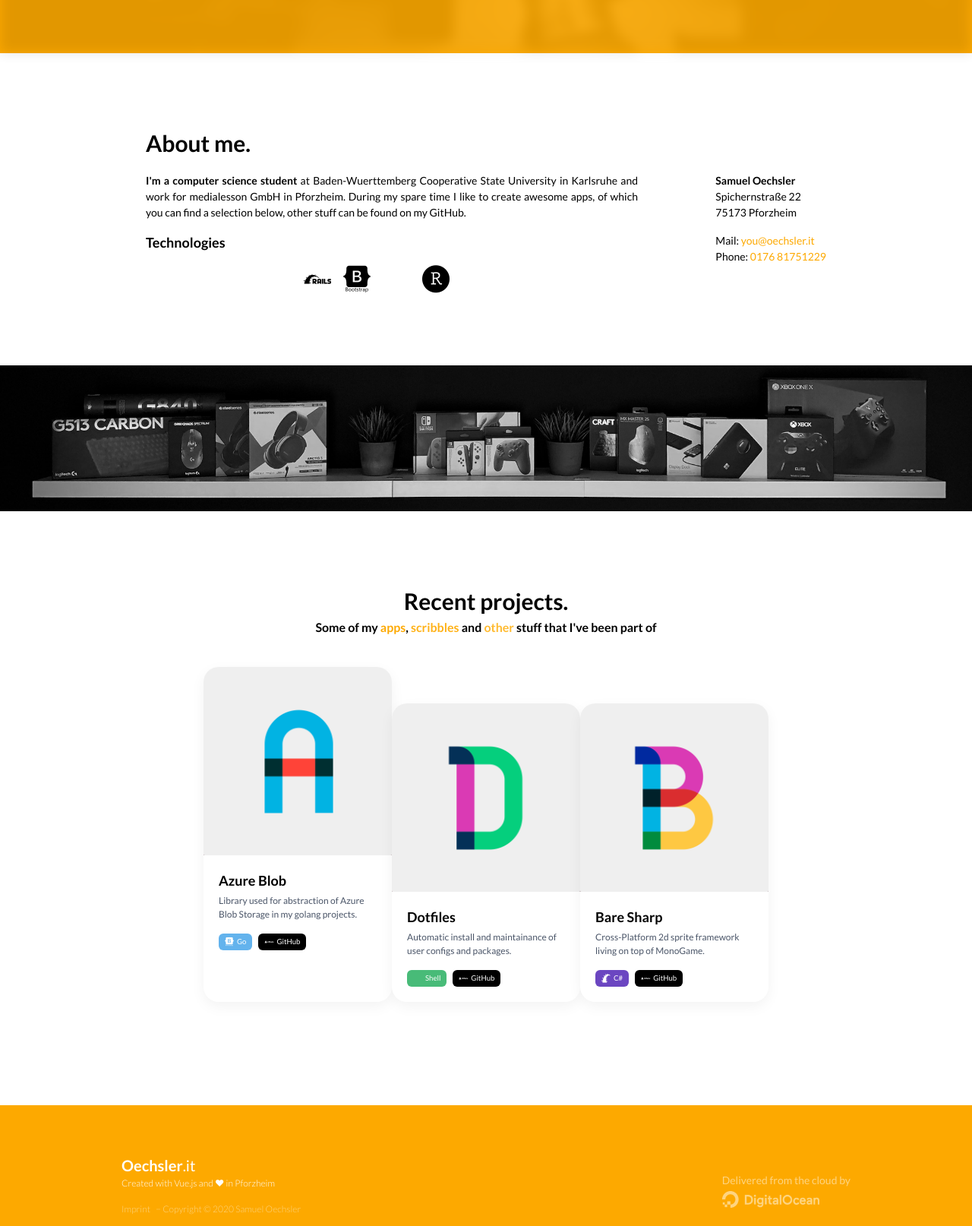
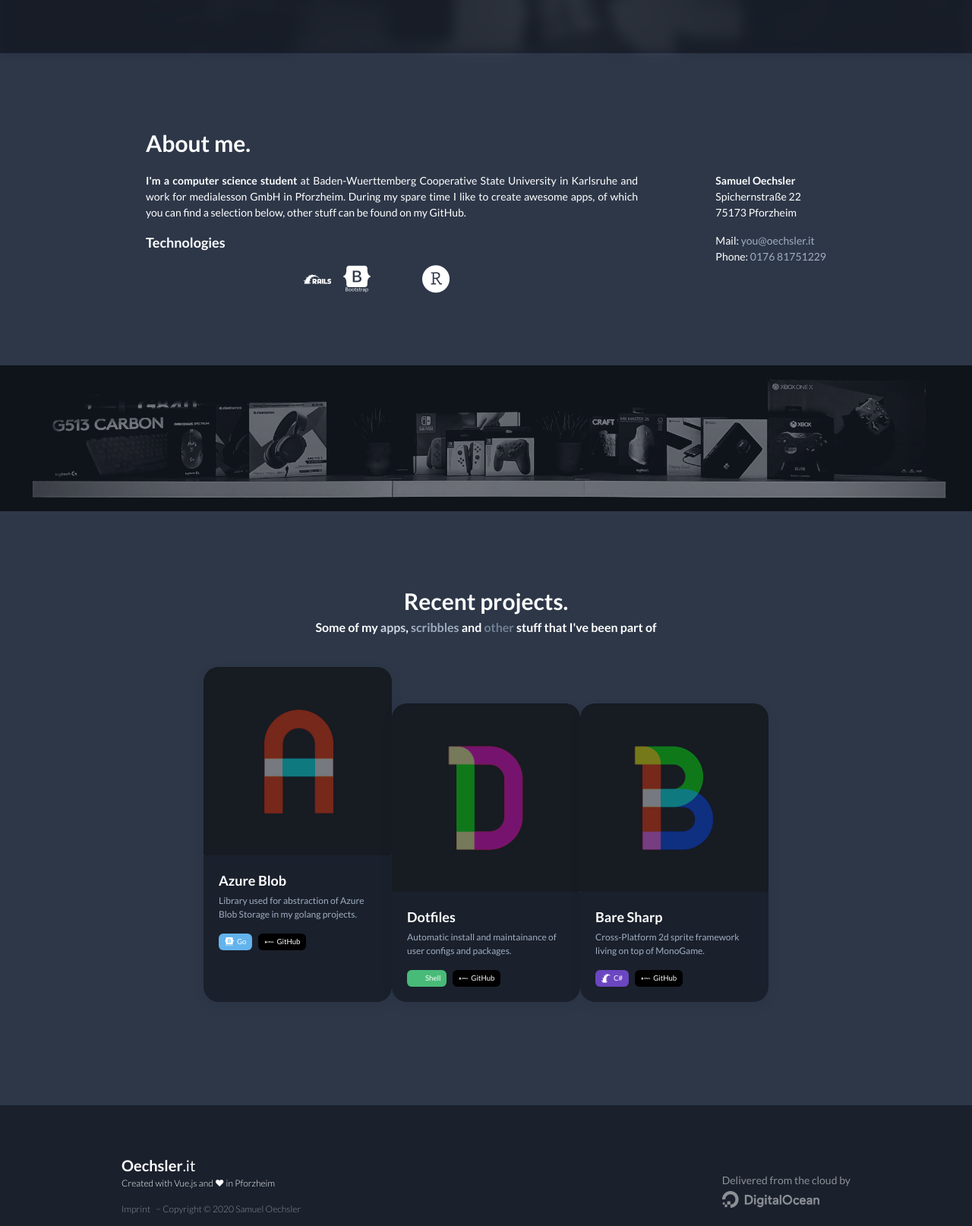
Before and after one commit to oechsler/oechsler, a Vue app: page / in a window 1280 px wide. Shown: the part 730-2344 px from the top of the page at 76% size. Built offline with nearby package versions, Linux system fonts and the light colour scheme.

Commit message:
Add darkmode layout

```diff
--- a/src/App.vue
+++ b/src/App.vue
@@ -1,5 +1,11 @@
 <template>
-  <div id="app">
+  <div id="app" class="inverted">
     <router-view />
   </div>
 </template>
+
+<style lang="scss" scoped>
+.inverted {
+  @apply bg-gray-900;
+}
+</style>
--- a/src/components/About.vue
+++ b/src/components/About.vue
@@ -17,8 +17,8 @@ import DeviconList from "@/components/DeviconList.vue";
 
 @Component({
   components: {
-    DeviconList
-  }
+    DeviconList,
+  },
 })
 export default class About extends Vue {}
 </script>
@@ -26,7 +26,9 @@ export default class About extends Vue {}
 <style lang="scss" scoped>
 .about {
   .about-content {
-    @apply text-justify;
+    @screen sm {
+      @apply text-justify;
+    }
   }
 }
 </style>
--- a/src/components/Footer.vue
+++ b/src/components/Footer.vue
@@ -1,5 +1,5 @@
 <template>
-  <footer class="footer">
+  <footer :class="['footer', { inverted }]">
     <div class="footer-container">
       <section class="footer-imprint">
         <h1>
@@ -23,13 +23,15 @@
 </template>
 
 <script lang="ts">
-import { Vue, Component } from "vue-property-decorator";
+import { Vue, Component, Prop } from "vue-property-decorator";
 import Brand from "@/components/Brand.vue";
 
 import digitalocean from "@/assets/digital-ocean.png";
 
 @Component({ components: { Brand } })
 export default class Footer extends Vue {
+  @Prop({ default: false }) readonly inverted!: boolean;
+
   readonly digitalocean = digitalocean;
 }
 </script>
@@ -109,5 +111,9 @@ export default class Footer extends Vue {
       @apply text-sm;
     }
   }
+
+  &.inverted {
+    @apply bg-gray-900;
+  }
 }
 </style>
--- a/src/components/Hero.vue
+++ b/src/components/Hero.vue
@@ -14,13 +14,13 @@ import { Component, Vue, Prop } from "vue-property-decorator";
 
 @Component
 export default class Hero extends Vue {
-  @Prop({ required: true, default: false }) readonly inverted!: boolean;
+  @Prop({ default: false }) readonly inverted!: boolean;
   @Prop() readonly background?: string;
   @Prop({ default: 0 }) readonly scroll?: number;
   @Prop() readonly scale?: number;
-  @Prop({ required: true, default: 8 }) readonly blur!: number;
-  @Prop({ required: true, default: 100 }) readonly grayscale!: number;
-  @Prop({ required: true, default: 0.1 }) readonly opacity!: number;
+  @Prop({ default: 8 }) readonly blur!: number;
+  @Prop({ default: 100 }) readonly grayscale!: number;
+  @Prop({ default: 0.1 }) readonly opacity!: number;
 
   // Computed styles for the background element
   get backgroundStyles() {
@@ -29,7 +29,7 @@ export default class Hero extends Vue {
       backgroundPositionY: `-${this.scroll}px`,
       backgroundSize: this.scale ? `calc(100% * ${this.scale})` : null,
       filter: `blur(${this.blur}px) grayscale(${this.grayscale}%)`,
-      opacity: this.opacity
+      opacity: this.opacity,
     };
   }
 }
@@ -72,7 +72,7 @@ export default class Hero extends Vue {
   }
 
   &.inverted {
-    @apply bg-accent-dark;
+    @apply bg-gray-900;
   }
 }
 </style>
--- a/src/components/Page.vue
+++ b/src/components/Page.vue
@@ -23,6 +23,8 @@ export default class Page extends Vue {
   get rootStyles() {
     return {
       backgroundImage: this.background ? `url(${this.background})` : null,
+      filter: this.background && this.inverted ? `contrast(140%)` : null,
+      opacity: this.background && this.inverted ? `0.4` : null,
       minHeight: this.screen
         ? `calc(${this.windowHeight}px - ${this.footerHeight}px)`
         : null,
@@ -105,6 +107,14 @@ export default class Page extends Vue {
   &.inverted {
     @apply bg-gray-800;
     @apply text-white;
+
+    a {
+      @apply text-gray-500;
+
+      &:hover {
+        @apply text-gray-600;
+      }
+    }
   }
 }
 </style>
--- a/src/components/Project.vue
+++ b/src/components/Project.vue
@@ -100,4 +100,21 @@ export default class Project extends Vue {
     @apply rounded-t-xl;
   }
 }
+
+.inverted .project {
+  @apply bg-gray-900;
+
+  h3 {
+    @apply text-white;
+  }
+
+  p {
+    @apply text-gray-500;
+  }
+
+  img {
+    opacity: 0.4;
+    filter: saturate(200%) invert(100%) brightness(130%);
+  }
+}
 </style>
--- a/src/components/Projects.vue
+++ b/src/components/Projects.vue
@@ -98,4 +98,18 @@ export default class Projects extends Vue {}
     }
   }
 }
+
+.inverted .projects h2 {
+  span:nth-child(1) {
+    @apply text-gray-400;
+  }
+
+  span:nth-child(2) {
+    @apply text-gray-500;
+  }
+
+  span:nth-child(3) {
+    @apply text-gray-600;
+  }
+}
 </style>
--- a/src/views/Home.vue
+++ b/src/views/Home.vue
@@ -1,10 +1,10 @@
 <template>
   <div class="home">
     <Overscroll message="Ich liebe dich Melli &hearts;" />
-    <Hero :background="thumbOverview">
+    <Hero :background="thumbOverview" :scroll="scrollOffset" :inverted="true">
       <Elevator />
     </Hero>
-    <Page anchor="about" :inverted="false">
+    <Page anchor="about" :inverted="true">
       <TwoColumn>
         <template #left>
           <About>
@@ -40,8 +40,8 @@
         </template>
       </TwoColumn>
     </Page>
-    <Page :background="thumbPlank" />
-    <Page>
+    <Page :background="thumbPlank" :inverted="true" />
+    <Page :inverted="true">
       <Projects>
         <Project
           :thumbnail="projectAzureblob"
@@ -72,7 +72,7 @@
         </Project>
       </Projects>
     </Page>
-    <Footer />
+    <Footer :inverted="true" />
   </div>
 </template>
 
@@ -111,8 +111,8 @@ import projectBaresharp from "@/assets/project-baresharp.jpg";
     Project,
     ProjectTag,
     Footer,
-    Overscroll
-  }
+    Overscroll,
+  },
 })
 export default class Home extends Vue {
   readonly thumbOverview: string = thumbOverview;
@@ -121,5 +121,25 @@ export default class Home extends Vue {
   readonly projectAzureblob: string = projectAzureblob;
   readonly projectDotfiles: string = projectDotfiles;
   readonly projectBaresharp: string = projectBaresharp;
+
+  scrollTop = 0;
+
+  get scrollOffset() {
+    return this.scrollTop * 0.2;
+  }
+
+  mounted() {
+    window.addEventListener("scroll", this.onScroll, { passive: true });
+  }
+
+  beforeDestroy() {
+    //window.removeEventListener("scroll", this.onScroll);
+  }
+
+  onScroll() {
+    const element = document.documentElement;
+    this.scrollTop =
+      (window.pageYOffset || element.scrollTop) - (element.clientTop || 0);
+  }
 }
 </script>
--- a/tailwind.config.js
+++ b/tailwind.config.js
@@ -15,52 +15,52 @@ module.exports = {
         "Apple Color Emoji",
         "Segoe UI Emoji",
         "Segoe UI Symbol",
-        "Noto Color Emoji"
+        "Noto Color Emoji",
       ],
-      pacifico: ["Pacifico"]
+      pacifico: ["Pacifico"],
     },
     extend: {
       fontSize: {
         "2xs": "0.6rem",
-        "3xs": "0.5rem"
+        "3xs": "0.5rem",
       },
       colors: {
         accent: "#fda900",
         "accent-dark": "#e6850b",
         "accent-light": "#ffb218",
-        "accent-lighter": "#ffbb31"
+        "accent-lighter": "#ffbb31",
       },
       minHeight: {
-        "180": "180px"
+        "180": "180px",
       },
       width: {
         "72": "18rem",
         "80": "20rem",
-        "300": "300px"
+        "300": "300px",
       },
       margin: {
-        "-150": "-150px"
+        "-150": "-150px",
       },
       inset: {
-        "1/2": "50%"
+        "1/2": "50%",
       },
       opacity: {
-        "90": "0.9"
+        "90": "0.9",
       },
       borderRadius: {
-        xl: "1.25rem"
+        xl: "1.25rem",
       },
       boxShadow: {
-        card: "0 6px 18px rgba(0,0,0,.05)"
+        card: "0 6px 18px rgba(0,0,0,.05)",
       },
       zIndex: {
-        "-10": "-10"
+        "-10": "-10",
       },
       rotate: {
-        "-2": "-2.5deg"
-      }
-    }
+        "-2": "-2.5deg",
+      },
+    },
   },
   variants: {},
-  plugins: []
+  plugins: [],
 };
```
